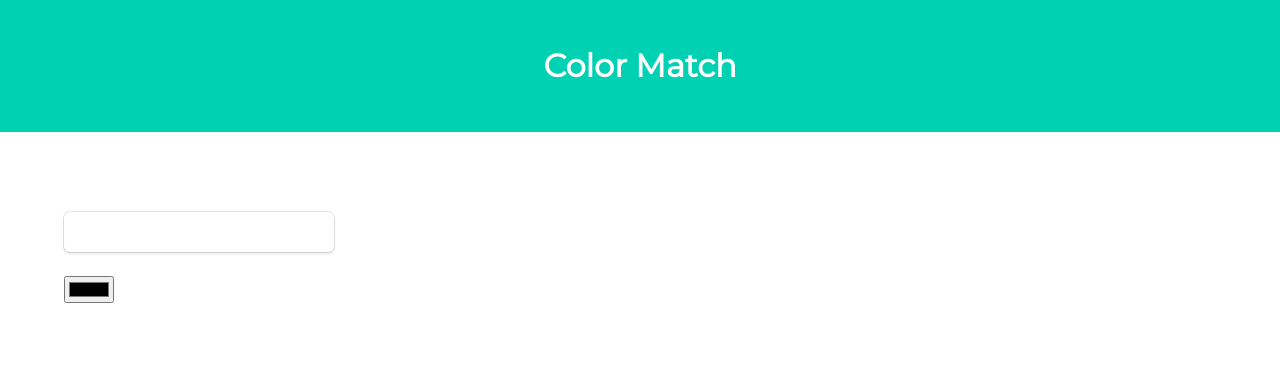
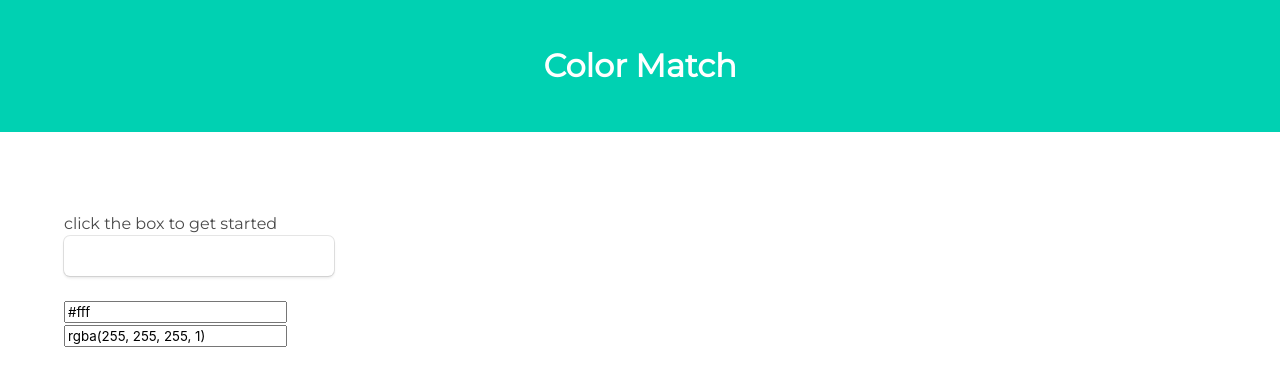
Before and after one commit to JavaScriptErika/colormatch, a React (Create React App) app: page / in a window 1280 px wide. Shown: the top 386 px of the page. Built offline with nearby package versions, Linux system fonts and the light colour scheme.

Commit message:
add color picker functionality, display rgba and hex values

```diff
--- a/package.json
+++ b/package.json
@@ -4,6 +4,7 @@
   "private": true,
   "dependencies": {
     "react": "^16.10.2",
+    "react-color": "^2.17.3",
     "react-dom": "^16.10.2",
     "react-scripts": "3.2.0"
   },
--- a/src/components/FirstColumnColorSelector.js
+++ b/src/components/FirstColumnColorSelector.js
@@ -1,17 +1,64 @@
 import React from 'react'
+import { SketchPicker } from 'react-color'
 
 class FirstColumnColorSelector extends React.Component {
 
+    state = {
+        background : '#fff',
+        displayColorPicker: false,
+        rgba : {
+            r: '255',
+            g: '255',
+            b: '255',
+            a: '1'
+        }
+    }
+
+    handleChangeComplete = (color) => {
+        this.setState({
+            background: color.hex,
+            rgba: color.rgb
+        })
+    }
+
+    handleClick = () => {
+        this.setState(prevState => {
+            return {
+            displayColorPicker: !prevState.displayColorPicker
+            }
+        })
+
+        console.log(this.state.displayColorPicker)
+    }
+
     render(){
+
+        let showPicker;
+
+        if (this.state.displayColorPicker) {
+            showPicker = <SketchPicker color={this.state.background} onChangeComplete={this.handleChangeComplete} style={{ position: 'absolute'}}/>
+        }
+
+
         return(
             <div className="container mt-5">
                 <div className="columns">
                     <div className="column is-one-quarter">
-                        <div className="box"></div>
+                        <p>click the box to get started</p>
+                        <div className="box"
+                             style={{backgroundColor: this.state.background}}
+                             onClick={this.handleClick}
+                        >
+                        </div>
+                        {showPicker}
                         <input
-                            type="color"
-                            value="#000000"
+                            value={this.state.background}
                         />
+                        <br/>
+                        <input
+                            value={`rgba(${this.state.rgba.r}, ${this.state.rgba.g}, ${this.state.rgba.b}, ${this.state.rgba.a})`}
+                        />
+
                     </div>
                 </div>
             </div>
--- a/src/styles/index.css
+++ b/src/styles/index.css
@@ -3,6 +3,10 @@ body {
     /* font-family: 'Roboto', sans-serif; */
 }
 
+.sketch-picker {
+    position: absolute;
+}
+
 .mt-5 {
     margin-top: 5rem;
 }
```
Also changed, not shown: 1 other file (tests, documents, lock files or other folders).
